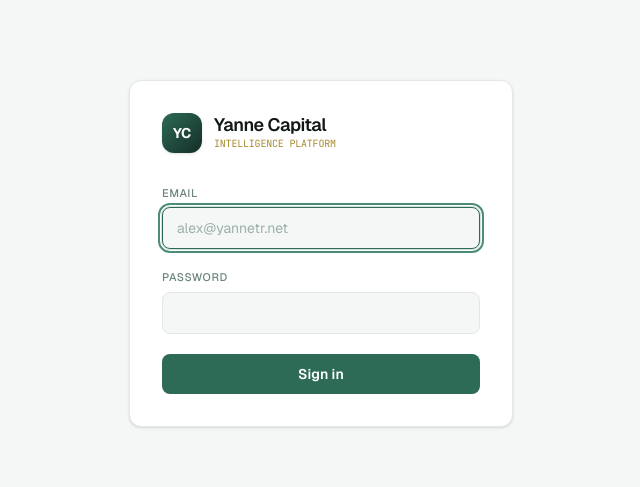
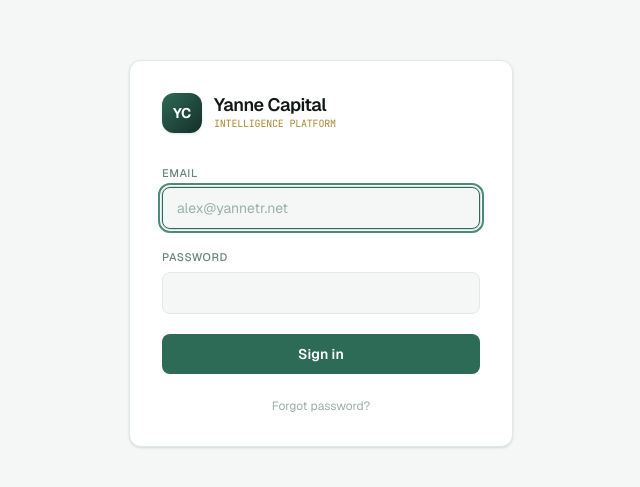
Before and after one commit to alexpartnership-ui/yanne-dashboard, a React (Vite) app: page /login in a window 1280 px wide. Shown: the part 147-634 px from the top of the page, without its empty margins (319-959 px from the left). Built offline with nearby package versions, Linux system fonts and the light colour scheme; no server answers.

Commit message:
feat(auth): LoginPage uses Supabase + password reset link

```diff
--- a/src/pages/LoginPage.tsx
+++ b/src/pages/LoginPage.tsx
@@ -3,10 +3,11 @@ import { Navigate } from 'react-router-dom'
 import { useAuth } from '../hooks/useAuth'
 
 export function LoginPage() {
-  const { authed, login } = useAuth()
+  const { authed, login, resetPassword } = useAuth()
   const [email, setEmail] = useState('')
   const [password, setPassword] = useState('')
   const [error, setError] = useState('')
+  const [notice, setNotice] = useState('')
   const [loading, setLoading] = useState(false)
 
   if (authed) return <Navigate to="/dashboard" replace />
@@ -14,6 +15,7 @@ export function LoginPage() {
   async function handleSubmit(e: FormEvent) {
     e.preventDefault()
     setError('')
+    setNotice('')
     setLoading(true)
     try {
       await login(email, password)
@@ -21,6 +23,18 @@ export function LoginPage() {
       setError(err instanceof Error ? err.message : 'Invalid credentials')
     }
     setLoading(false)
+  }
+
+  async function handleForgot() {
+    setError('')
+    setNotice('')
+    if (!email) { setError('Enter your email first'); return }
+    try {
+      await resetPassword(email)
+      setNotice('Password reset email sent — check your inbox.')
+    } catch (err) {
+      setError(err instanceof Error ? err.message : 'Could not send reset email')
+    }
   }
 
   return (
@@ -66,6 +80,11 @@ export function LoginPage() {
               <p className="text-sm text-red-700">{error}</p>
             </div>
           )}
+          {notice && (
+            <div className="rounded-lg bg-green-50 border border-green-200 px-3 py-2">
+              <p className="text-sm text-green-700">{notice}</p>
+            </div>
+          )}
 
           <button
             type="submit"
@@ -74,6 +93,14 @@ export function LoginPage() {
           >
             {loading ? 'Signing in...' : 'Sign in'}
           </button>
+
+          <button
+            type="button"
+            onClick={handleForgot}
+            className="block w-full text-center text-xs text-text-faint hover:text-text-primary mt-1 transition-colors"
+          >
+            Forgot password?
+          </button>
         </form>
       </div>
     </div>
```
